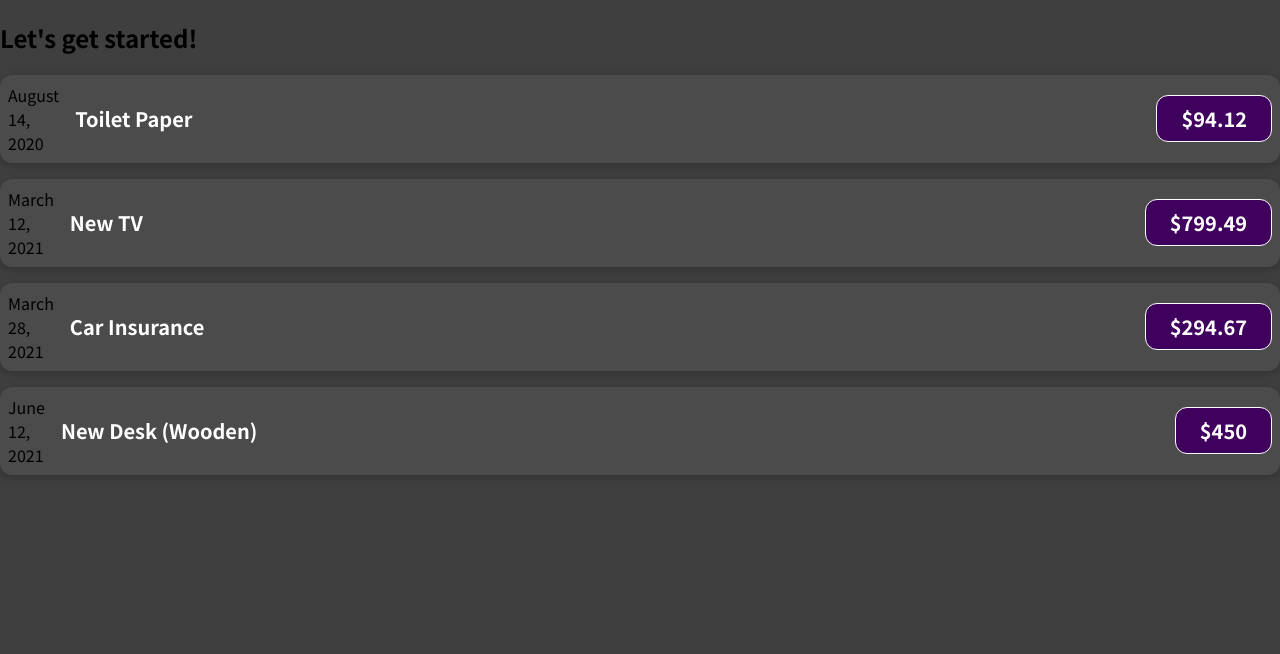
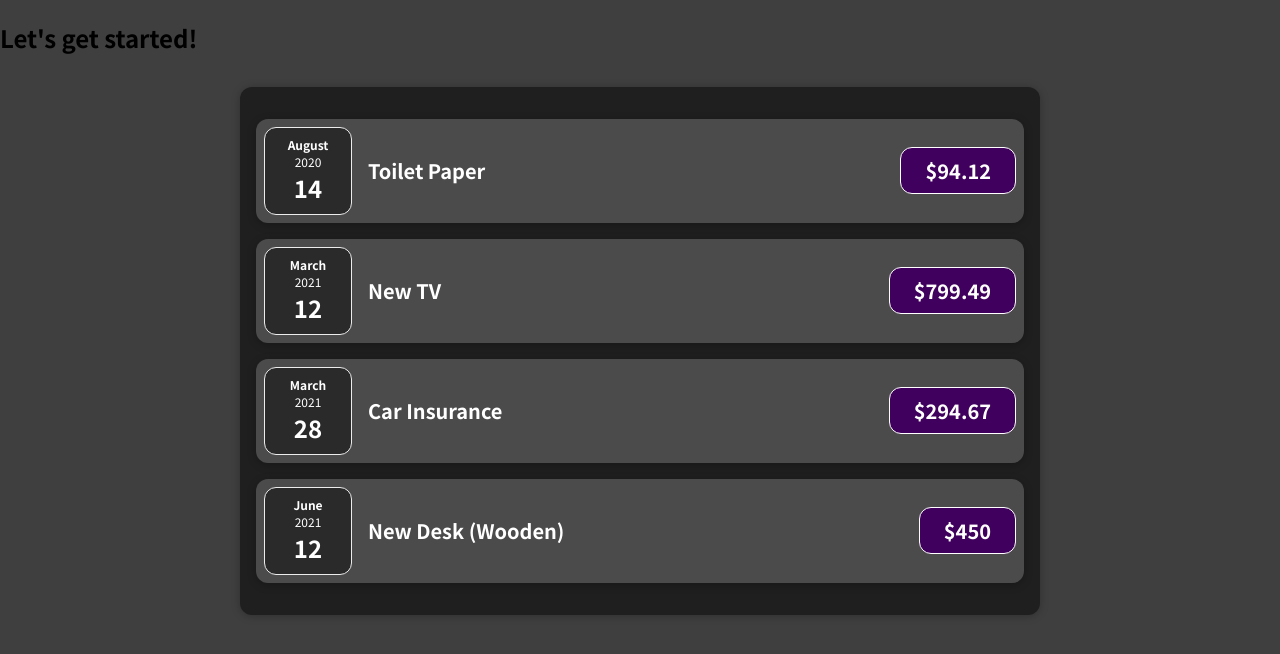
Before and after one commit to khale913/React-course-intro, a JavaScript app: page / in a window 1280 px wide. Shown: the top 654 px of the page. Built offline with nearby package versions, Linux system fonts and the light colour scheme.

Commit message:
added new component called Expenses to minimize App.js

```diff
--- a/src/App.js
+++ b/src/App.js
@@ -1,4 +1,4 @@
-import ExpenseItem from "./components/ExpenseItem";
+import Expenses from "./components/Expenses";
 
 function App() {
   const expenses = [
@@ -31,26 +31,7 @@
   return (
     <div>
       <h2>Let's get started!</h2>
-      <ExpenseItem
-        title={expenses[0].title}
-        amount={expenses[0].amount}
-        date={expenses[0].date}
-      ></ExpenseItem>
-      <ExpenseItem
-        title={expenses[1].title}
-        amount={expenses[1].amount}
-        date={expenses[1].date}
-      ></ExpenseItem>
-      <ExpenseItem
-        title={expenses[2].title}
-        amount={expenses[2].amount}
-        date={expenses[2].date}
-      ></ExpenseItem>
-      <ExpenseItem
-        title={expenses[3].title}
-        amount={expenses[3].amount}
-        date={expenses[3].date}
-      ></ExpenseItem>
+      <Expenses expenses={expenses} />
     </div>
   );
 }
--- /dev/null
+++ b/src/components/ExpenseDate.css
@@ -0,0 +1,26 @@
+.expense-date {
+  display: flex;
+  flex-direction: column;
+  width: 5.5rem;
+  height: 5.5rem;
+  border: 1px solid #ececec;
+  background-color: #2a2a2a;
+  color: white;
+  border-radius: 12px;
+  align-items: center;
+  justify-content: center;
+}
+
+.expense-date__month {
+  font-size: 0.75rem;
+  font-weight: bold;
+}
+
+.expense-date__year {
+  font-size: 0.75rem;
+}
+
+.expense-date__day {
+  font-size: 1.5rem;
+  font-weight: bold;
+}
--- a/src/components/ExpenseDate.js
+++ b/src/components/ExpenseDate.js
@@ -1,13 +1,15 @@
+import "./ExpenseDate.css";
+
 function ExpenseDate(props) {
   const month = props.date.toLocaleString("en-US", { month: "long" });
   const day = props.date.toLocaleString("en-US", { day: "2-digit" });
   const year = props.date.getFullYear();
 
   return (
-    <div>
-      <div>{month}</div>
-      <div>{day},</div>
-      <div>{year}</div>
+    <div className="expense-date">
+      <div className="expense-date__month">{month}</div>
+      <div className="expense-date__year">{year}</div>
+      <div className="expense-date__day">{day}</div>
     </div>
   );
 }
--- /dev/null
+++ b/src/components/Expenses.css
@@ -0,0 +1,9 @@
+.expenses {
+  padding: 1rem;
+  background-color: rgb(31, 31, 31);
+  margin: 2rem auto;
+  width: 50rem;
+  max-width: 95%;
+  border-radius: 12px;
+  box-shadow: 0 1px 8px rgba(0, 0, 0, 0.25);
+}
--- /dev/null
+++ b/src/components/Expenses.js
@@ -0,0 +1,31 @@
+import "./Expenses.css";
+import ExpenseItem from "./ExpenseItem";
+
+function Expenses(props) {
+  return (
+    <div className="expenses">
+      <ExpenseItem
+        title={props.expenses[0].title}
+        amount={props.expenses[0].amount}
+        date={props.expenses[0].date}
+      ></ExpenseItem>
+      <ExpenseItem
+        title={props.expenses[1].title}
+        amount={props.expenses[1].amount}
+        date={props.expenses[1].date}
+      ></ExpenseItem>
+      <ExpenseItem
+        title={props.expenses[2].title}
+        amount={props.expenses[2].amount}
+        date={props.expenses[2].date}
+      ></ExpenseItem>
+      <ExpenseItem
+        title={props.expenses[3].title}
+        amount={props.expenses[3].amount}
+        date={props.expenses[3].date}
+      ></ExpenseItem>
+    </div>
+  );
+}
+
+export default Expenses;
```
Also changed, not shown: 1 other file (tests, documents, lock files or other folders).
